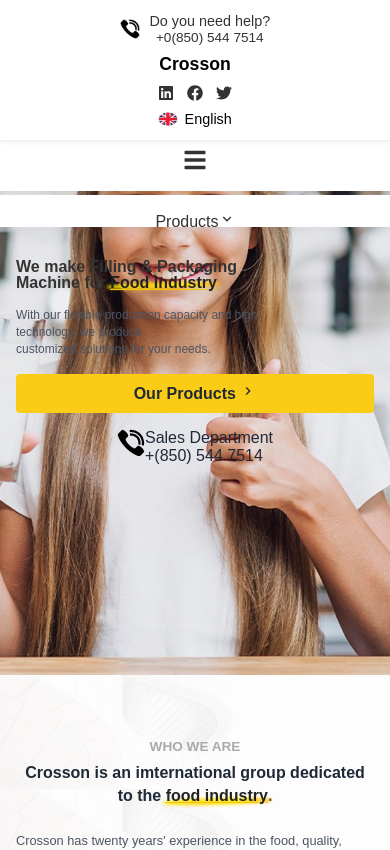
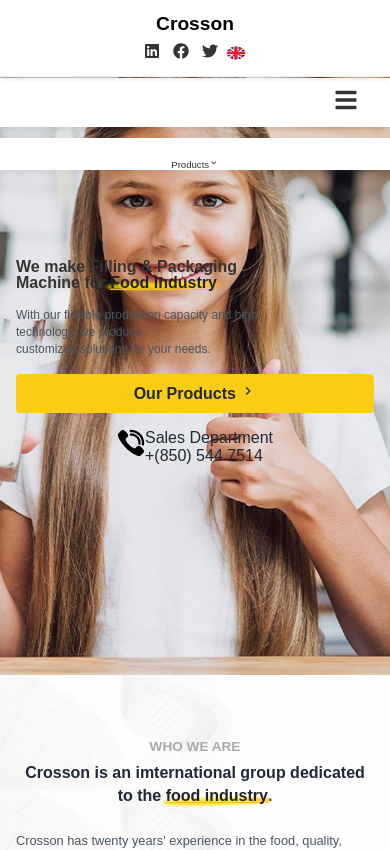
Before and after one commit to devZuzu/Business-website, a React (Vite) app: page / in a window 390 px wide. Shown: the top 850 px of the page. Built offline with nearby package versions, Linux system fonts and the light colour scheme.

Commit message:
fixed the main navbar on the navbar page

```diff
--- a/src/styles/Navbar.css
+++ b/src/styles/Navbar.css
@@ -111,7 +111,8 @@
 /* === HAMBURGER === */
 .menu-toggle {
   display: none;
-  font-size: 1.6rem;
+  font-size: 1rem;
+  align-items: right;
   background: none;
   border: none;
   color: #333;
@@ -119,59 +120,87 @@
 }
 
 /* ========================
-   MOBILE VIEW (≤768px)
+   MEDIA QUERIES
 ======================== */
+
+/* --- Medium Screens (≤1024px) --- */
+@media (max-width: 1024px) {
+  .top-navbar {
+    padding: 0.6rem 1.5rem;
+  }
+
+  .main-navbar {
+    padding: 0.8rem 1.5rem;
+  }
+
+  .nav-links {
+    gap: 1.5rem;
+  }
+
+  .top-center .top-logo {
+    font-size: 1.4rem;
+  }
+}
+
+/* --- Tablet View (≤768px) --- */
 @media (max-width: 768px) {
   /* Top Navbar */
   .top-navbar {
     flex-direction: column;
     align-items: center;
     text-align: center;
+    gap: 0.5rem;
+    padding: 0.8rem 1rem;
+    position: fixed;
     top: 0;
-    position: fixed;
     width: 100%;
     z-index: 1000;
-    padding: 0.8rem 1rem;
-    gap: 0.6rem;
-    background: #fff; /* make sure it’s visible */
-    box-shadow: 0 2px 4px rgba(0,0,0,0.05);
+    background: #fff;
+  }
+
+  .top-left,
+  .top-right {
+    justify-content: center;
+    flex-wrap: wrap;
   }
 
   .top-right {
-    flex-direction: column;
-    gap: 0.4rem;
+    flex-direction: row;
+    gap: 0.5rem;
   }
 
   /* Main Navbar */
   .main-navbar {
+    flex-direction: column;
     position: fixed;
-    top: 120px; /* increased to sit below expanded top navbar */
+    top: 110px; /* below stacked top navbar */
     width: 100%;
     background: #fff;
     z-index: 999;
-    padding: 0.8rem 1.5rem;
+    padding: 0.6rem 1rem;
     box-shadow: 0 2px 4px rgba(0,0,0,0.05);
   }
 
-  /* Toggle Icon */
+  /* Show Hamburger */
   .menu-toggle {
     display: block;
-    font-size: 1.6rem;
-    cursor: pointer;
+    align-self: flex-end;
+    margin-right: 1rem;
+    font-size: 1.8rem;
     z-index: 1001;
   }
 
-  /* Nav Links Dropdown */
+  /* Hide Nav Links by default */
   .nav-links {
     position: absolute;
-    top: 60px; /* below the toggle button */
+    top: 60px;
     left: 0;
     width: 100%;
     flex-direction: column;
-    background: #fff;
     align-items: center;
     gap: 1rem;
     padding: 1rem 0;
+    background: #fff;
     max-height: 0;
     overflow: hidden;
     transition: max-height 0.3s ease;
@@ -184,25 +213,68 @@
 
   .nav-links a {
     font-size: 1rem;
-    padding: 0.5rem 0;
     width: 100%;
     text-align: center;
   }
 }
 
-/* ========================
-   SMALL MOBILE (≤480px)
-======================== */
+/* --- Small Mobile (≤480px) --- */
 @media (max-width: 480px) {
+    .top-left {
+        display: none;
+    }
   .top-center .top-logo {
-    font-size: 1.1rem;
+    font-size: 1.2rem;
   }
 
   .main-navbar {
-    top: 135px; /* slightly more space for small screens */
+    margin-top: -2rem;
+    /* top: 125px;
+    padding: 0.5rem 1rem; */
   }
 
   .menu-toggle {
     font-size: 1.5rem;
   }
+  .nan-links {
+    margin-top: -5rem;
+  }
+
+  .nav-links a {
+    width: 50%;
+    font-size: 0.6rem;
+  }
+
+  .language-selector span {
+    display: none; /* hide text beside flag to save space */
+  }
 }
+
+/* --- Extra Small (≤360px) --- */
+@media (max-width: 360px) {
+  .top-navbar {
+    padding: 0.5rem;
+  }
+  .top-right {
+    display: none;
+  }
+
+  .main-navbar {
+    margin-top: 10rem;
+    padding: 0.5rem 0.5rem;
+    /* top: 130px; */
+  }
+
+  .menu-toggle {
+    font-size: 1rem;
+  }
+
+  .top-left {
+    flex-direction: column;
+    gap: 0.3rem;
+  }
+
+  .social-icons {
+    gap: 0.5rem;
+  }
+}
```
